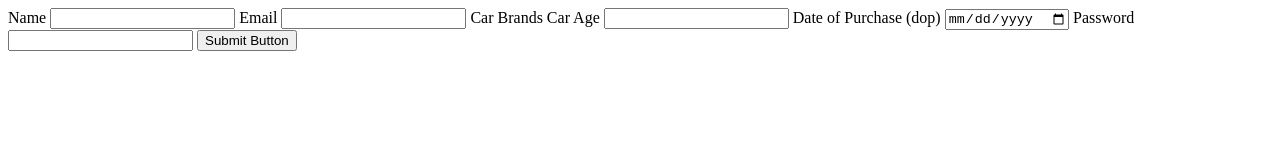
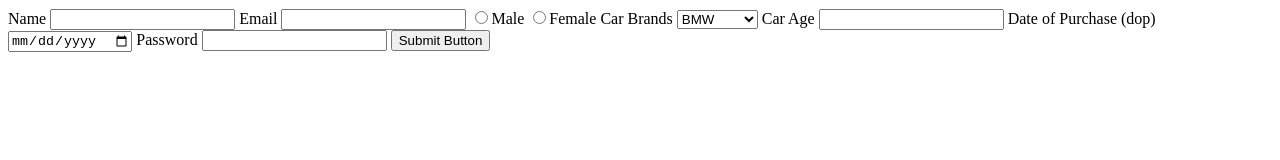
Before and after one commit to acciojob/car-insurance-form-YashasMangalore, a website: page main.html in a window 1280 px wide. Drawn offline with Linux system fonts and the light colour scheme.

Commit message:
created a submission

```diff
--- a/main.html
+++ b/main.html
@@ -7,14 +7,23 @@
 </head>
 
 <body>
-	<form action="/submit">
+	<form action="/submit" method="post">
 		<label for="name">Name</label>
 		<input type="text" id="name" required>
 		<label for="email">Email</label>
-		<input type="email;" id="email" required>
-
+		<input type="email" id="email" required>
+		<label for="gender_m">
+			<input type="radio" value="male" name="gender" required>Male
+		</label>
+		<label for="gender_f">
+			<input type="radio" value="female" name="gender" required>Female
+		</label>
 		<label for="cars">Car Brands</label>
-
+		<select id="cars">
+			<option>BMW</option>
+			<option>Audi</option>
+			<option>Mercedez</option>
+		</select>
 		<label for="carage">Car Age</label>
 		<input type="number" id="carage" required>
 		<label for="dop">Date of Purchase (dop)</label>
```
